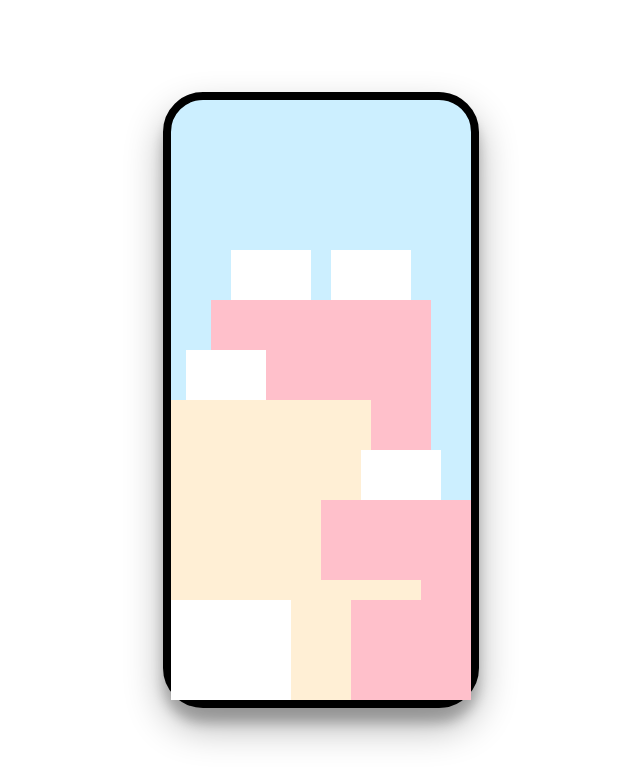
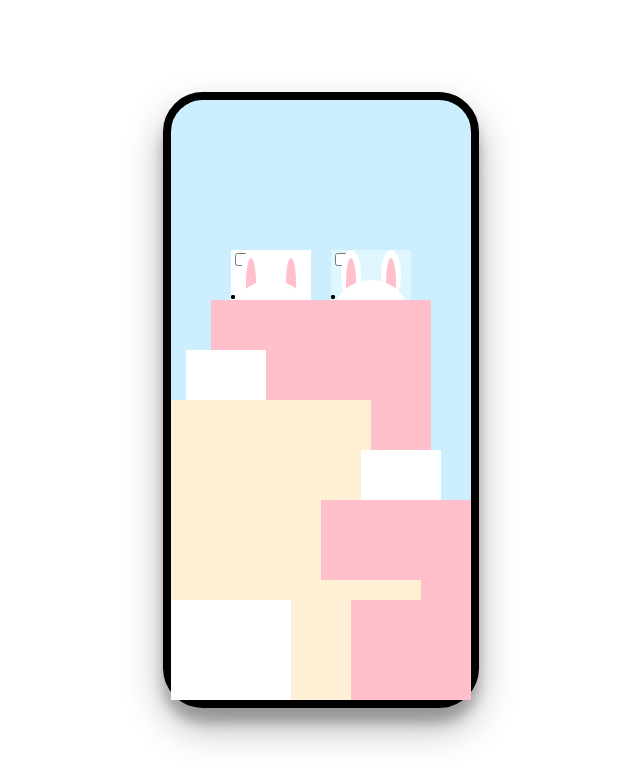
Before and after one commit to vickypineli/rabit.game, a plain HTML site: page rabit-game/index.html in a window 1280 px wide. Shown: the whole page, without its empty margins (319-959 px from the left). Drawn offline with Linux system fonts and the light colour scheme.

Commit message:
cabeza de los conejos

```diff
--- a/rabit-game/index.html
+++ b/rabit-game/index.html
@@ -6,7 +6,7 @@
     <meta name="viewport" content="width=device-width, initial-scale=1.0">
     <link rel="stylesheet" href="style.css">
     <title>Rabit Game</title>
-    <style>
+    <!-- <style>
         body{
             counter-reset:game; /* crea o reinicia un contador */
             display: grid;
@@ -32,12 +32,38 @@
         .total-count::after{
             content: counter(game);/* inserta el contenido generado (usar con pseudoelemento) */
         } /* counter: funcion que agrega el valor de un contador a un elemento */
-    </style>
+    </style> -->
 </head>
 <body>
     <div class="phone">
-        <div class="layer-1"></div>
-        <div class="layer-2"></div>
+         <!--CONEJO 1-->
+         <div class="layer-1">
+            <input type="checkbox">
+            <div class="left-ear--outer"></div>
+            <div class="left-ear--inner"></div>
+            <div class="right-ear--outer"></div>
+            <div class="right-ear--inner"></div>
+            <div class="head">
+                <div class="head_eye head_eye--left"></div>
+                <div class="head_eye head_eye--right"></div>
+            </div>
+        </div>
+         <!--CONEJO 2-->
+         <div class="layer-2">
+            <input type="checkbox">
+            <div class="left-ear--outer"></div>
+            <div class="left-ear--inner"></div>
+            <div class="right-ear--outer"></div>
+            <div class="right-ear--inner"></div>
+            <div class="head">
+                <div class="head_eye head_eye--left"></div>
+                <div class="head_eye head_eye--right"></div>
+            </div>
+        </div>
+        <div class="layer-3">
+            <div class="grass"></div>
+            <div class="zigzag"></div>
+        </div>
         <div class="layer-3"></div>
         <div class="layer-4"></div>
         <div class="layer-5"></div>
--- a/rabit-game/style.css
+++ b/rabit-game/style.css
@@ -1,10 +1,11 @@
-
+@import url('https://fonts.googleapis.com/css2?family=Fredoka+One&family=Pacifico&family=Poppins:wght@300&display=swap');
 body {
+    margin: 0;
+    height: 100vh;
+    width: 100%;
     display: grid;
-    height: 100vh;
-    margin: 0;
     place-items: center;
-    width: 100%;
+    counter-reset: score;
   }
 
   .phone {
@@ -19,7 +20,7 @@ body {
   }
 
   .layer-1 {
-    background: white;
+    background: rgba(255, 255, 255, 0.39);
     bottom: 0;
     height: 450px;
     position: absolute;
@@ -119,3 +120,63 @@ body {
     width: 120px;
     z-index: 10;
   }
+  /* =====orejas de los conejos==== */
+  .left-ear--outer{
+    background: white;
+    border-radius: 90%;
+    width: 20px;
+    height: 50px;
+    position: absolute;
+    left: 10px;
+    top: 0;
+}
+.left-ear--inner{
+    background: pink;
+    border-radius: 90%;
+    width: 10px;
+    height: 50px;
+    position: absolute;
+    left: 15px;
+    top: 8px;
+}
+.right-ear--outer{
+    background: white;
+    border-radius: 90%;
+    width: 20px;
+    height: 50px;
+    position: absolute;
+    right: 10px;
+    top: 0;
+}
+.right-ear--inner{
+    background: pink;
+    border-radius: 90%;
+    width: 10px;
+    height: 50px;
+    position: absolute;
+    right: 15px;
+    top: 8px;
+}
+.head{
+    background: white;
+    border-radius: 50%;
+    height: 80px;
+    left: 0;
+    right: 0;
+    margin: 0 auto;
+    position: absolute;
+    top: 30px;
+    width: 80px;
+}
+.head_eye{
+    background: black;
+    border-radius: 50%;
+    width: 4px;
+    height: 4px;
+    position: absolute;
+    top: 15px;
+
+    animation-name: blink;
+    animation-duration: 2s;
+    animation-iteration-count: infinite;
+}
```
